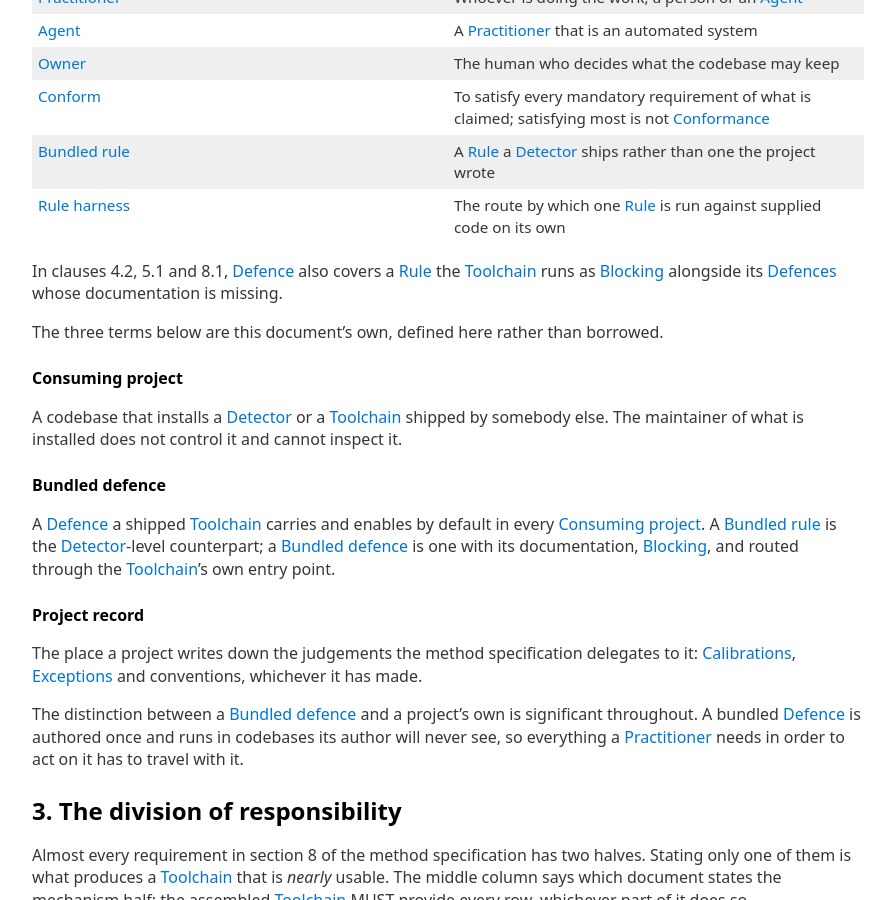
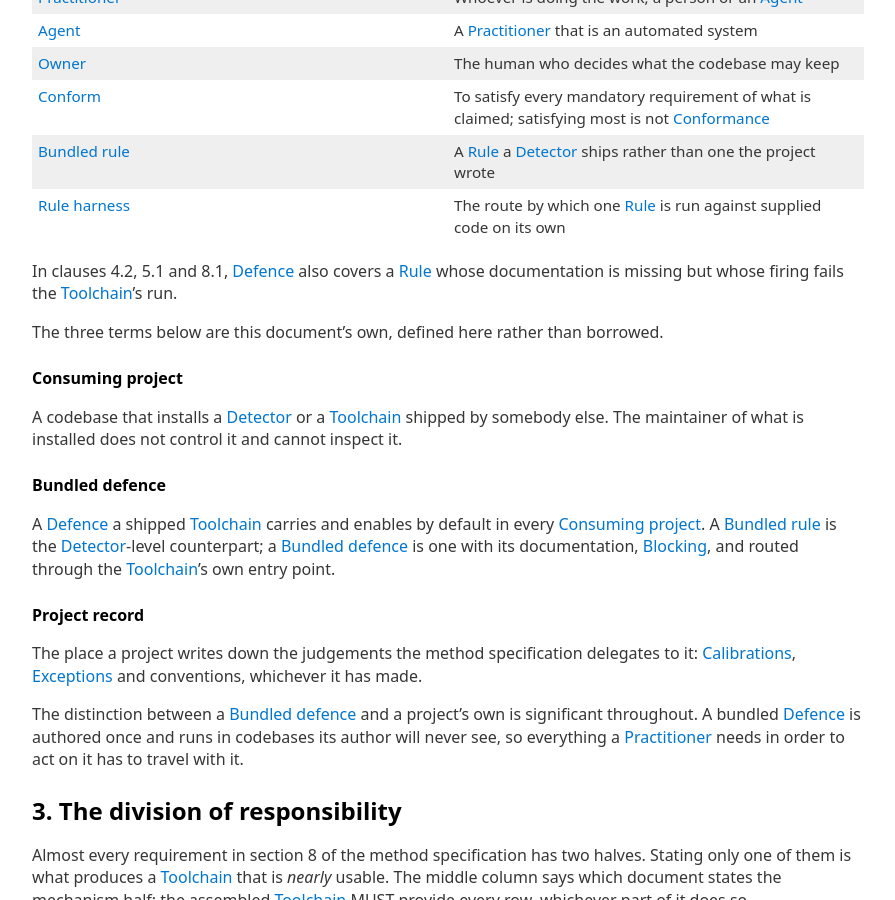
Before and after one commit to Defence-Before-Fix/defence-before-fix.github.io, a Jekyll site: the page built from TOOLING-SPEC.md, in a window 1280 px wide and 900 px high, scrolled down 2278 px. Shown: the whole window, without its empty margins (192-1087 px from the left). Built offline with Jekyll 4.4.1, drawn with Linux system fonts in a browser that asks for light colours; our own code applies the rules of GitHub Pages for plain Markdown files.

Commit message:
Toolchain section 2: the passage run 49 failed on
The sentence on an undocumented rule says it counts when its firing
fails the toolchain's run, where "runs as Blocking" left readers asking
whether a rule enabled in configuration is blocking.

Co-Authored-By: Claude Opus 5.5 <noreply@anthropic.com>

```diff
--- a/TOOLING-SPEC.md
+++ b/TOOLING-SPEC.md
@@ -79,8 +79,8 @@ capitalised term links to its definition, and every one this document borrows is
 | [Bundled rule]     | A [Rule] a [Detector] ships rather than one the project wrote                                      |
 | [Rule harness]     | The route by which one [Rule] is run against supplied code on its own                              |
 
-In clauses 4.2, 5.1 and 8.1, [Defence] also covers a [Rule] the [Toolchain] runs as [Blocking]
-alongside its [Defences] whose documentation is missing.
+In clauses 4.2, 5.1 and 8.1, [Defence] also covers a [Rule] whose documentation is missing but
+whose firing fails the [Toolchain]'s run.
 
 The three terms below are this document's own, defined here rather than borrowed.
 
```
Also changed, not shown: CHANGELOG.md.
